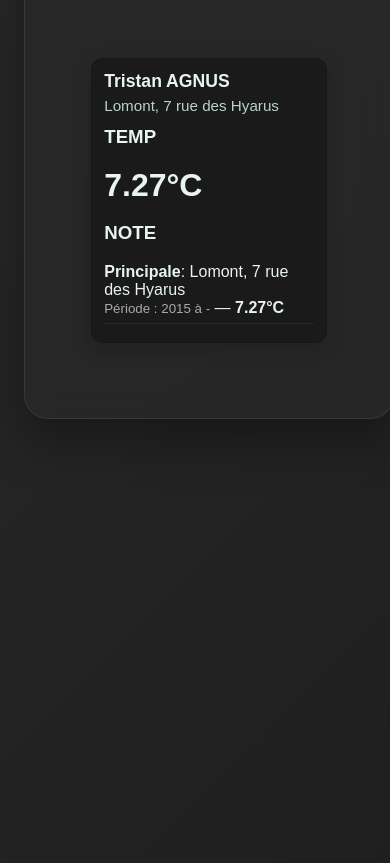
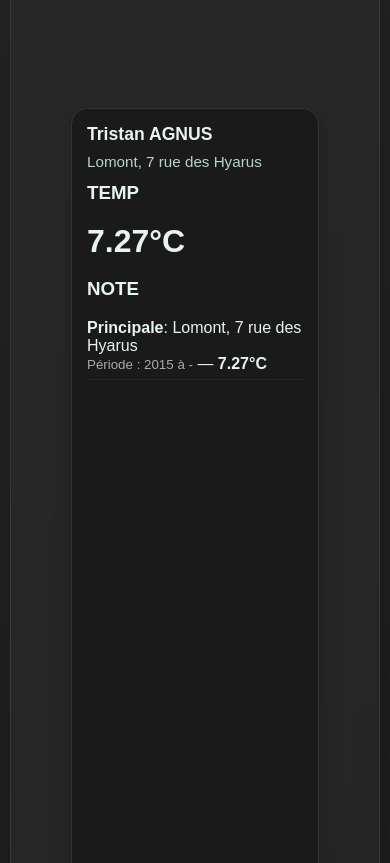
Before and after one commit to Dantech244/Climatometre-RT, a Flask app: page /map in a window 390 px wide. Shown: the part 1044-1907 px from the top of the page. Run offline with Flask 3, Linux system fonts and the light colour scheme; a user stored in the database is signed in; data comes from the database, SQL or seed files in the repository; data that the repository does not hold is empty.

Commit message:
version mobile10

```diff
--- a/templates/index.html
+++ b/templates/index.html
@@ -366,83 +366,87 @@
             2. VERSION MOBILE (Écrans petits)
             ============================================================ */
             @media screen and (max-width: 980px) {
-                /* 1. Reset Cadrage : On empêche tout débordement à droite */
+                /* 1. On force la page à rester calée à gauche */
                 html, body {
                     margin: 0 !important;
                     padding: 0 !important;
                     width: 100% !important;
                     overflow-x: hidden !important;
-                    overflow-y: auto !important;
+                    background-color: #000 !important; /* Pour éviter les bandes grises sur les côtés */
                 }
 
                 .conteneur {
-                    display: flex !important;
-                    flex-direction: column !important; /* TOUT l'un sous l'autre */
+                    display: block !important; /* On empile tout proprement */
                     width: 100% !important;
                     padding: 10px !important;
+                    margin: 0 !important;
                     box-sizing: border-box !important;
-                    height: auto !important;
                 }
 
-                /* 2. Liste du haut : Compacte */
+                /* 2. FIX Liste du haut : On annule la superposition */
                 .left-panel {
+                    position: relative !important; /* Elle ne flotte plus au-dessus des autres */
                     width: 100% !important;
-                    position: relative !important;
-                    height: auto !important;
-                    margin-bottom: 15px !important;
+                    top: 0 !important;
+                    left: 0 !important;
+                    margin-bottom: 20px !important;
+                    z-index: 10;
                 }
 
                 .left-scroll {
-                    max-height: 150px !important; /* Encore plus compact */
+                    max-height: 180px !important;
                 }
 
-                /* 3. Zone Carte et Titre */
+                /* 3. FIX Cadrage Carte et Titre : On force le "tout à gauche" */
                 .carte {
                     width: 100% !important;
-                    margin: 0 !important;
-                    display: block !important;
+                    margin-left: 0 !important; /* On supprime le décalage de l'ordi */
+                    left: 0 !important;
+                    position: relative !important;
                 }
 
                 #map {
-                    height: 300px !important; /* Taille de carte équilibrée */
+                    height: 320px !important;
                     width: 100% !important;
-                    border-radius: 12px !important;
+                    margin: 0 !important;
                 }
 
-                /* 4. LA FICHE INFO (Réduction de taille) */
+                /* 4. FIX Fiche Info : On la réduit et on la centre */
                 .layout {
                     display: flex !important;
-                    flex-direction: column !important; /* Force le passage en dessous */
+                    flex-direction: column !important;
                     width: 100% !important;
                     margin: 0 !important;
                 }
 
                 .right-card {
-                    width: 95% !important; /* Un peu moins large pour respirer */
+                    width: 100% !important;
                     max-width: 100% !important;
-                    margin: 15px auto !important; /* Centré avec de l'espace en haut */
-                    padding: 12px !important; /* Padding réduit pour que le rectangle soit plus petit */
+                    margin: 20px 0 !important;
+                    padding: 15px !important;
+                    left: 0 !important;
+                    position: relative !important;
                     background: #1a1a1a !important;
-                    border-radius: 12px !important;
                     box-sizing: border-box !important;
-                    height: auto !important; /* Elle s'adapte au texte, ne prend pas de place vide */
+                    border: 1px solid #333; /* Un petit contour pour la structure */
                 }
 
-                /* On réduit la taille des textes dans la fiche pour gagner de la place */
-                .right-card h2 { font-size: 1.1rem !important; margin-bottom: 5px !important; }
-                .right-card p { font-size: 0.85rem !important; margin: 3px 0 !important; }
+                /* On réduit encore un peu les textes pour que ce soit compact */
+                .right-card h2 { font-size: 1.1rem !important; }
+                .right-card p { font-size: 0.8rem !important; margin: 2px 0 !important; }
 
-                /* 5. Boutons de la toolbar */
+                /* 5. Boutons : On s'assure qu'ils ne débordent pas à droite */
                 .toolbar {
                     width: 100% !important;
-                    flex-direction: column !important;
-                    gap: 8px !important;
+                    left: 0 !important;
+                    margin-left: 0 !important;
                 }
 
                 .toolbar div:last-child {
                     display: grid !important;
-                    grid-template-columns: 1fr 1fr;
+                    grid-template-columns: 1fr 1fr; /* 2 colonnes */
                     gap: 8px;
+                    width: 100%;
                 }
             }
         </style>
```
